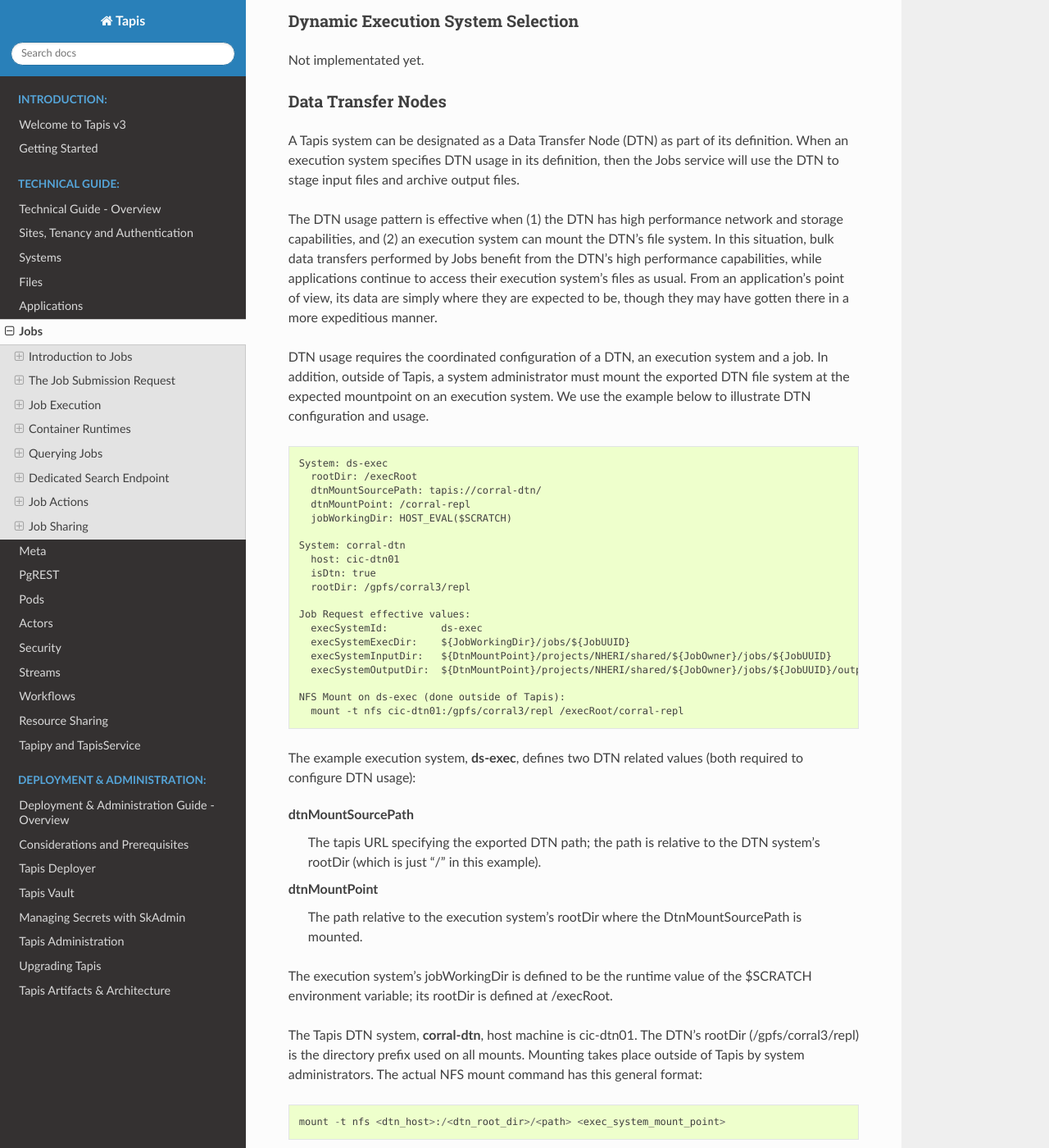
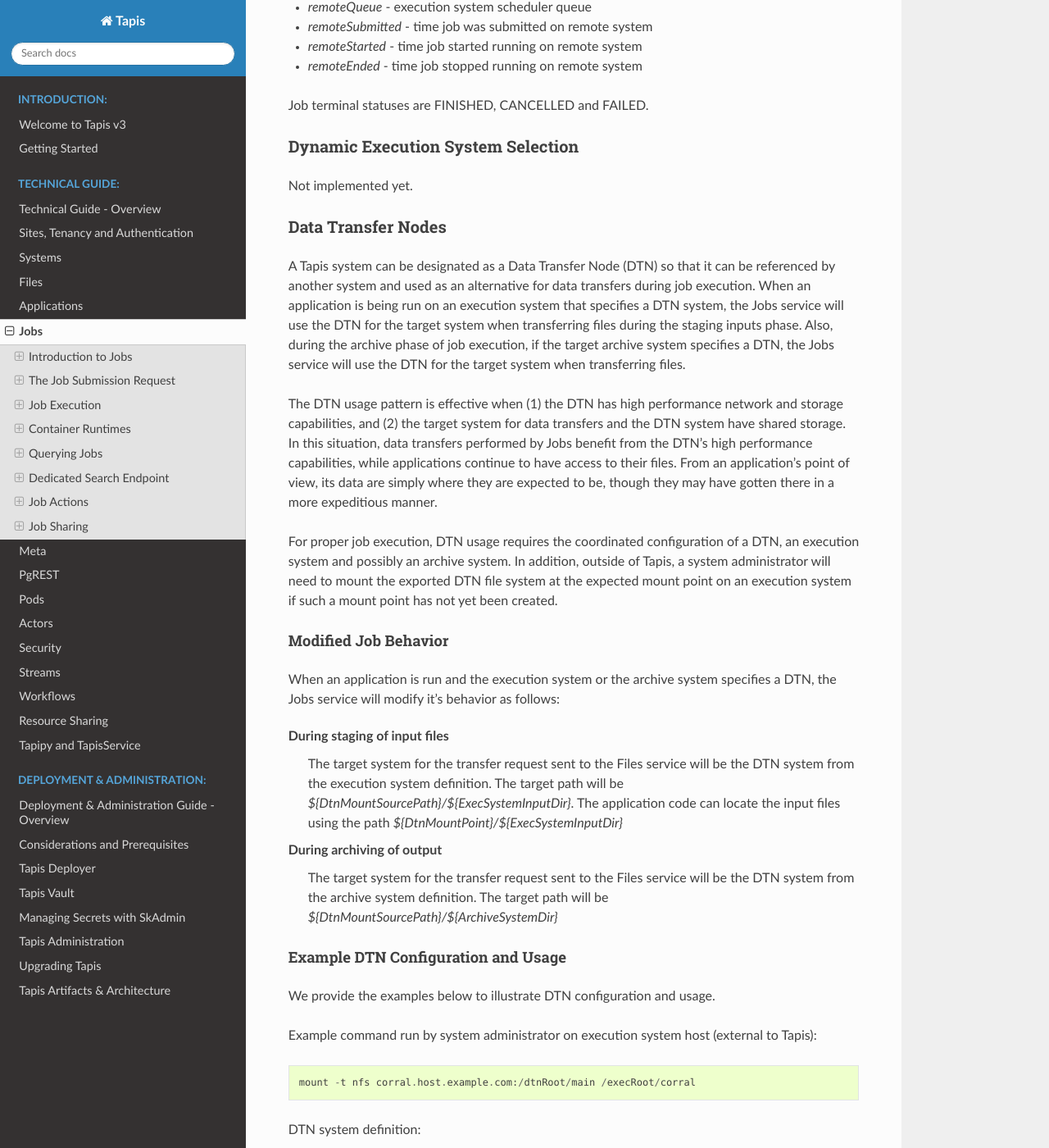
Before and after one commit to tapis-project/documentation, a Sphinx documentation site: the page built from source/technical/jobs.rst, in a window 1280 px wide and 1400 px high, scrolled down 21157 px. Shown: the whole window at 82% size. Built offline with Sphinx 7.4.7 and the Read the Docs theme 2.0.0, drawn with Linux system fonts in a browser that asks for light colours; some of the changed text lies outside the part shown.

Commit message:
Initial updates for DTN use in Jobs service.

```diff
--- a/source/technical/jobs.rst
+++ b/source/technical/jobs.rst
@@ -219,15 +219,25 @@
 Directory Definitions
 ^^^^^^^^^^^^^^^^^^^^^
 
-The directories assigned when a system is defined:
-
-::
-
-  rootDir - the root of the file system that is accessible through this Tapis system.
-  jobWorkingDir - the default directory for temporary files used or created during job execution.
-  dtnMountPoint - the path relative to the execution system's rootDir where the DTN file system is mounted.
-
-An execution system may define a *Data Transfer Node* (DTN).  A DTN is a high throughput node used to stage job inputs and to archive job outputs.  The goal is to improve transfer performance.  The execution system mounts the DTN's file system at the *dtnMountPoint* so that executing jobs have access to its data, but Tapis will connect to the DTN rather than the execution system during transfers.  See `Data Transfer Nodes`_ for details.
+The directories assigned when an execution system is defined:
+
+::
+
+  rootDir - the effective root of the file system when accessed through this Tapis system.
+  jobWorkingDir - the default directory for files used or created during job execution.
+  dtnMountPoint - the path on the execution system relative to the system's rootDir where shared files are stored.
+                  Staged input files will reside at *dtnMountPoint/execSystemInputDir*
+  dtnMountSourcePath - the path on the DTN system relative to the system's rootDir where shared files are stored.
+                       Used as prefix to *execSystemInputDir* during input staging phase of job execution.
+
+An execution system may define a *Data Transfer Node* (DTN). A DTN is a high throughput node used to stage job inputs
+or archive job outputs. The goal is to improve transfer performance. The execution system and the DTN must have
+shared storage. Typically, shared storage is set up using an NFS export. The execution system mounts the DTN's file
+system at the *dtnMountPoint* with *dtnMountSourcePath* as the source of the export on the DTN system. This allows
+executing jobs to have access to the data on the DTN. When initiating file transfers during the staging inputs phase,
+the Jobs service will connect to the DTN rather than the execution system and prefix *execSystemInputDir* with
+*dtnMountSourcePath*. Once file inputs are staged they will be available to the running application at path
+*dtnMountPoint/execSystemInputDir*. See `Data Transfer Nodes`_ for details.
 
 The directories assigned in application definitions and/or in a job submission requests:
 
@@ -252,16 +262,15 @@
 
 ::
 
-   No DTN defined:
+   No DTNs defined:
      execSystemExecDir:    ${JobWorkingDir}/jobs/${JobUUID}
      execSystemInputDir:   ${JobWorkingDir}/jobs/${JobUUID}
      execSystemOutputDir:  ${JobWorkingDir}/jobs/${JobUUID}/output
      archiveSystemDir:     /jobs/${JobUUID}/archive                 (if archiveSystemId is set)
-   DTN defined:
-     execSystemExecDir:    ${DtnMountPoint}/jobs/${JobUUID}
-     execSystemInputDir:   ${DtnMountPoint}/jobs/${JobUUID}
-     execSystemOutputDir:  ${DtnMountPoint}/jobs/${JobUUID}/output
-     archiveSystemDir:     ${DtnMountPoint}/jobs/${JobUUID}/archive (if archiveSystemId is set)
+   If DTN defined for execution system:
+     execSystemInputDir:   /jobs/${JobUUID}
+   If DTN defined for archive system:
+     archiveSystemDir:     ${DtnMountSourcePath}/jobs/${JobUUID}/archive
 
 FileInputs
 ----------
@@ -481,7 +490,7 @@
 ExecSystemConstraints
 ---------------------
 
-Not implementated yet.
+Not implemented yet.
 
 Subscriptions
 -------------
@@ -638,8 +647,8 @@
     _tapisArchiveSystemDir - the archive system directory on which app output is archived
     _tapisArchiveSystemId - Tapis system used for archiving app output
     _tapisCoresPerNode - number of cores used per node by app
-    _tapisDtnMountPoint - the mountpoint on the execution system for the source DTN directory
-    _tapisDtnMountSourcePath - the directory exported by the DTN and mounted on the execution system
+    _tapisDtnMountPoint - the path on the execution system relative to the system's rootDir where shared files are stored.
+    _tapisDtnMountSourcePath - the path on the DTN system relative to the system's rootDir where shared files are stored
     _tapisDtnSystemId - the Data Transfer Node system ID
     _tapisDynamicExecSystem - true if dynamic system selection was used
     _tapisEffeciveUserId - the user ID under which the app runs
@@ -749,22 +758,22 @@
 
 Each of the Job event types also include additional fields as shown:
 
-+--------------------------+-----------------------------------+
-| Job Event Type           | Additional Fields                 |
-+==========================+===================================+
-|JOB_NEW_STATUS            | newJobStatus, oldJobStatus        |
-+--------------------------+-----------------------------------+
-|JOB_INPUT_TRANSACTION_ID  | transferStatus, transactionId     |
-+--------------------------+-----------------------------------+
-|JOB_ARCHIVE_TRANSACTION_ID| transferStatus, transactionId     |
-+--------------------------+-----------------------------------+
-|JOB_SUBSCRIPTION          | action, numSubscriptions          |
-+--------------------------+-----------------------------------+
-|JOB_SHARE_EVENT           | resourceType, shareType,          |
-|                          | grantee, grantor                  |
-+--------------------------+-----------------------------------+
-|JOB_ERROR_MESSAGE         | jobStatus                         |
-+--------------------------+-----------------------------------+
++---------------------------+----------------------------------+
+| Job Event Type            | Additional Fields                |
++===========================+==================================+
+|JOB_NEW_STATUS             | newJobStatus, oldJobStatus       |
++---------------------------+----------------------------------+
+|JOB_INPUT_TRANSACTION_ID   | transferStatus, transactionId    |
++---------------------------+----------------------------------+
+|JOB_ARCHIVE_TRANSACTION_ID | transferStatus, transactionId    |
++---------------------------+----------------------------------+
+|JOB_SUBSCRIPTION           | action, numSubscriptions         |
++---------------------------+----------------------------------+
+|JOB_SHARE_EVENT            | resourceType, shareType,         |
+|                           | grantee, grantor                 |
++---------------------------+----------------------------------+
+|JOB_ERROR_MESSAGE          | jobStatus                        |
++---------------------------+----------------------------------+
 
 Additionally, when either of these conditions hold:
 
@@ -791,65 +800,162 @@
 Dynamic Execution System Selection
 ----------------------------------
 
-Not implementated yet.
+Not implemented yet.
 
 Data Transfer Nodes
 -------------------
 
-A Tapis system can be designated as a Data Transfer Node (DTN) as part of its definition.  When an execution system specifies DTN usage in its definition, then the Jobs service will use the DTN to stage input files and archive output files.
-
-The DTN usage pattern is effective when (1) the DTN has high performance network and storage capabilities, and (2) an execution system can mount the DTN's file system.  In this situation, bulk data transfers performed by Jobs benefit from the DTN's high performance capabilities, while applications continue to access their execution system's files as usual.  From an application's point of view, its data are simply where they are expected to be, though they may have gotten there in a more expeditious manner.
-
-DTN usage requires the coordinated configuration of a DTN, an execution system and a job.  In addition, outside of Tapis, a system administrator must mount the exported DTN file system at the expected mountpoint on an execution system.  We use the example below to illustrate DTN configuration and usage.
-
-::
-
-   System: ds-exec
-     rootDir: /execRoot
-     dtnMountSourcePath: tapis://corral-dtn/
-     dtnMountPoint: /corral-repl
-     jobWorkingDir: HOST_EVAL($SCRATCH)
-
-   System: corral-dtn
-     host: cic-dtn01
-     isDtn: true
-     rootDir: /gpfs/corral3/repl
-
-   Job Request effective values:
-     execSystemId:         ds-exec
-     execSystemExecDir:    ${JobWorkingDir}/jobs/${JobUUID}
-     execSystemInputDir:   ${DtnMountPoint}/projects/NHERI/shared/${JobOwner}/jobs/${JobUUID}
-     execSystemOutputDir:  ${DtnMountPoint}/projects/NHERI/shared/${JobOwner}/jobs/${JobUUID}/output
-
-   NFS Mount on ds-exec (done outside of Tapis):
-     mount -t nfs cic-dtn01:/gpfs/corral3/repl /execRoot/corral-repl
-
-The example execution system, **ds-exec**, defines two DTN related values (both required to configure DTN usage):
-
+A Tapis system can be designated as a Data Transfer Node (DTN) so that it can be referenced by another system and
+used as an alternative for data transfers during job execution. When an application is being run on an execution
+system that specifies a DTN system, the Jobs service will use the DTN for the target system when transferring files
+during the staging inputs phase. Also, during the archive phase of job execution, if the target archive system
+specifies a DTN, the Jobs service will use the DTN for the target system when transferring files.
+
+The DTN usage pattern is effective when (1) the DTN has high performance network and storage capabilities, and (2) the
+target system for data transfers and the DTN system have shared storage. In this situation, data transfers performed by
+Jobs benefit from the DTN's high performance capabilities, while applications continue to have access to their files.
+From an application's point of view, its data are simply where they are expected to be, though they may have gotten
+there in a more expeditious manner.
+
+For proper job execution, DTN usage requires the coordinated configuration of a DTN, an execution system and possibly
+an archive system. In addition, outside of Tapis, a system administrator will need to mount the exported DTN file
+system at the expected mount point on an execution system if such a mount point has not yet been created.
+
+Modified Job Behavior
+^^^^^^^^^^^^^^^^^^^^^
+
+When an application is run and the execution system or the archive system specifies a DTN, the Jobs service will modify
+it's behavior as follows:
+
+**During staging of input files**
+  The target system for the transfer request sent to the Files service will be the DTN system from the execution system
+  definition. The target path will be *${DtnMountSourcePath}/${ExecSystemInputDir}*.
+  The application code can locate the input files using the path *${DtnMountPoint}/${ExecSystemInputDir}*
+
+**During archiving of output**
+  The target system for the transfer request sent to the Files service will be the DTN system from the archive system
+  definition. The target path will be *${DtnMountSourcePath}/${ArchiveSystemDir}*
+
+Example DTN Configuration and Usage
+^^^^^^^^^^^^^^^^^^^^^^^^^^^^^^^^^^^
+
+We provide the examples below to illustrate DTN configuration and usage.
+
+Example command run by system administrator on execution system host (external to Tapis)::
+
+     mount -t nfs corral.host.example.com:/dtnRoot/main /execRoot/corral
+
+DTN system definition::
+
+  {
+    "id":"example-dtn",
+    "host":"corral.host.example.com",
+    "systemType":"LINUX",
+    "effectiveUserId": "testuser1",
+    "defaultAuthnMethod":"PKI_KEYS",
+    "rootDir":"/dtnRoot",
+    "canExec": false,
+    "isDtn": true
+  }
+
+Execution system definition::
+
+  {
+    "id":"example-exec-with-dtn",
+    "host":"exec.host.example.com",
+    "systemType":"LINUX",
+    "effectiveUserId": "testuser1",
+    "defaultAuthnMethod":"PKI_KEYS",
+    "rootDir":"/execRoot",
+    "canExec": true
+    "canRunBatch": true,
+    "jobRuntimes": [ { "runtimeType": "SINGULARITY" } ],
+    "jobWorkingDir": "HOST_EVAL($SCRATCH)/dtn_test/jobs",
+    "dtnSystemId": "example-dtn",
+    "dtnMountPoint": "/corral",
+    "dtnMountSourcePath": "/main",
+    "batchScheduler": "SLURM",
+    "batchLogicalQueues": [
+    {
+      "name": "tapisNormal",
+      "hpcQueueName": "skx-normal",
+      "maxJobs": 50,
+      "maxJobsPerUser": 10,
+      "minNodeCount": 1,
+      "maxNodeCount": 16,
+      "minCoresPerNode": 1,
+      "maxCoresPerNode": 68,
+      "minMemoryMB": 1,
+      "maxMemoryMB": 16384,
+      "minMinutes": 1,
+      "maxMinutes": 60
+    }
+  ],
+  "batchDefaultLogicalQueue": "tapisNormal",
+  "batchSchedulerProfile": "tacc"
+  }
+
+
+Application definition::
+
+  {
+    "id":"example-app-with-dtn",
+    "version": "1",
+    "containerImage": "example/example-app:1",
+    "jobType": "BATCH",
+    "runtime": "SINGULARITY",
+    "runtimeOptions": ["SINGULARITY_RUN"],
+    "jobAttributes": {
+      "description": "Transfer file and verify transfer",
+      "execSystemId": "example-exec-with-dtn",
+      "execSystemExecDir": "${JobWorkingDir}/${JobUUID}",
+      "execSystemInputDir": "projects/example_project/shared/testuser2/input",
+      "execSystemOutputDir": "${JobWorkingDir}/${JobUUID}/output",
+      "fileInputs": [
+        {
+         "name": "file1",
+         "description": "A text file",
+         "inputMode": "REQUIRED",
+         "sourceUrl": "tapis://example-data-repo/data/file1.txt",
+         "targetPath": "file1.txt"
+        }
+      ]
+    }
+  }
+
+Job submission request::
+
+  {
+    "name": "Tapis V3 example job using a DTN",
+    "appId": "example-app-with-dtn",
+    "appVersion": "1",
+    "parameterSet": {
+      "schedulerOptions": [ { "arg": "-A EXAMPLE-ALLOCATION" } ]
+  }
+
+
+Note that the example execution system, **example-exec-with-dtn**, defines three DTN related values:
+
+**dtnSystemId**
+  The Tapis system to use as a DTN.
 **dtnMountSourcePath**
-  The tapis URL specifying the exported DTN path; the path is relative to the DTN system's rootDir (which is just "/" in this example).
+  The path on the DTN system relative to the system's rootDir where shared files are stored.
+  Input files will be staged to relative path *${DtnMountSourcePath}/${ExecSystemInputDir}*.
+  Full host and absolute path will be *dtn.host:/${rootDir}/${DtnMountSourcePath}/${ExecSystemInputDir}*
 **dtnMountPoint**
-  The path relative to the execution system's rootDir where the DtnMountSourcePath is mounted.
-
-The execution system's jobWorkingDir is defined to be the runtime value of the $SCRATCH environment variable; its rootDir is defined at /execRoot.
-
-The Tapis DTN system, **corral-dtn**, host machine is cic-dtn01.  The DTN's rootDir (/gpfs/corral3/repl) is the directory prefix used on all mounts.  Mounting takes place outside of Tapis by system administrators.  The actual NFS mount command has this general format:
-
-::
-
-     mount -t nfs <dtn_host>:/<dtn_root_dir>/<path> <exec_system_mount_point>
-
-The Job Request effective values depend on the DTN configuration are also shown.  These values could have been set in the application definition, the job request or in both.  Values set in the job request are given priority.  The execSystemId refers to the **ds-exec** system, which in this case specifies a DTN.
-
-Continuing with the above example, let's say user *Bud* issues an Opensees job request that creates a job with id 123.  The Jobs service will stage the application's input files using the DTN.  The transfer request to the Files_ service will write to this target URL:
-
-          tapis://corral-dtn/gpfs/corral3/repl/projects/NHERI/shared/Bud/jobs/123
-
-This is the standard tapis URL format:  tapis://<tapis-system>/<path>.  After inputs are staged, the Job service will inject this environment variable value (among others) into the launched job's container:
-
-          execSystemInputDir=/corral-repl/projects/NHERI/shared/Bud/jobs/123
-
-Since **ds-exec** mounts the corral root directory, the files staged to corral /gpfs/corral3/repl are accessible at execSystemInputDir on **ds-exec**, relative to rootDir /execRoot. A similar approach would be used to transfer files to an archive system using the DTN, except this time **corral-dtn** is the source of the file transfers rather than the target.
+  The path on the execution system relative to the system's *rootDir* where shared files are stored.
+  Once file inputs are staged they will be available to the application at relative path
+  *${DtnMountPoint}/${ExecSystemInputDir}*.
+  Full host and absolute path will be *exec.host:/${rootDir}/${DtnMountPoint}/${ExecSystemInputDir}*
+
+Assuming $SCRATCH resolves to /scratch/testuser1, the resolved host and absolute path for all directories
+involved would be as follows:
+
+* **jobWorkingDir** exec.host.example.com:/scratch/testuser1/dtn_test/jobs
+* **execSystemExecDir** exec.host.example.com:/scratch/testuser1/dtn_test/jobs/<job_uuid>
+* **execSystemInputDir** (staging inputs) corral.host.example.com:/dtnRoot/projects/example_project/shared/testuser2/input
+* **execSystemInputDir** (running application) exec.host.example.com:/execRoot/projects/example_project/shared/testuser2/input
+* **execSystemOutputDir** exec.host.example.com:/scratch/testuser1/dtn_test/jobs/<job_uuid>/output
 
 ------------------------------------------------------------
 
```
Also changed, not shown: other parts of source/technical/jobs.rst (+2 -2 lines).
